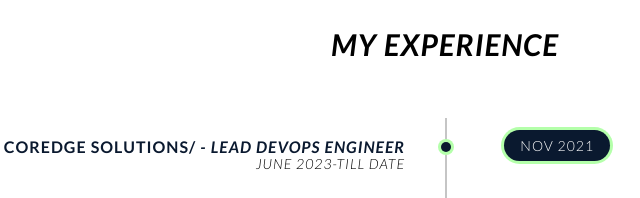
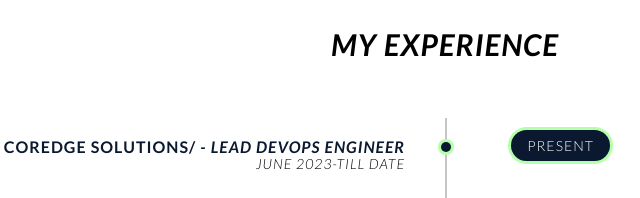
Before and after one commit to vineetkumar03/vineetkumar03.github.io, a plain HTML site: page index.html in a window 1280 px wide. Shown: the part 3940-4138 px from the top of the page, 195-835 px from the left. Drawn offline with nearby package versions, Linux system fonts and the light colour scheme.

Commit message:
Updated on 230123 index.html

```diff
--- a/index.html
+++ b/index.html
@@ -323,7 +323,7 @@
                     </p>
                     </div>
                     <div class="time">
-                      <h4>NOV 2021</h4>
+                      <h4>Present</h4>
                     </div>
                 </li>
 
```
